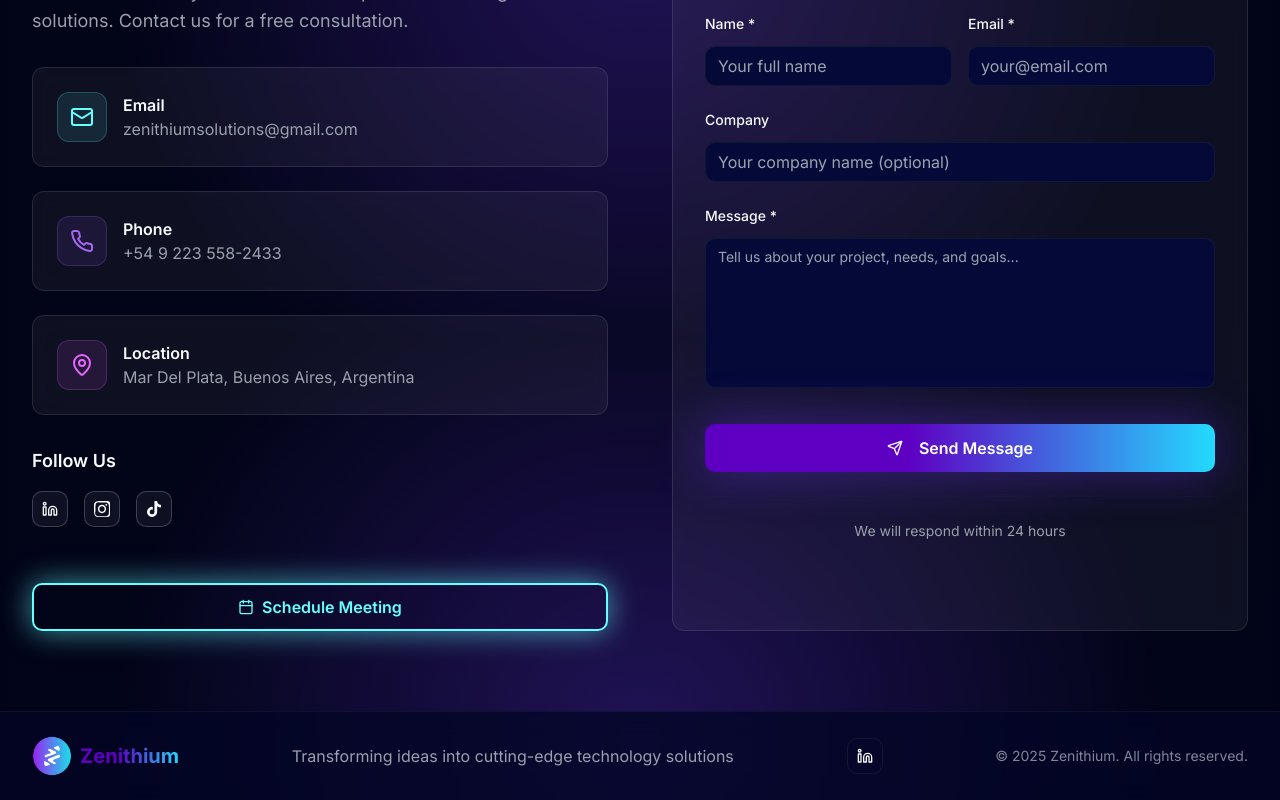
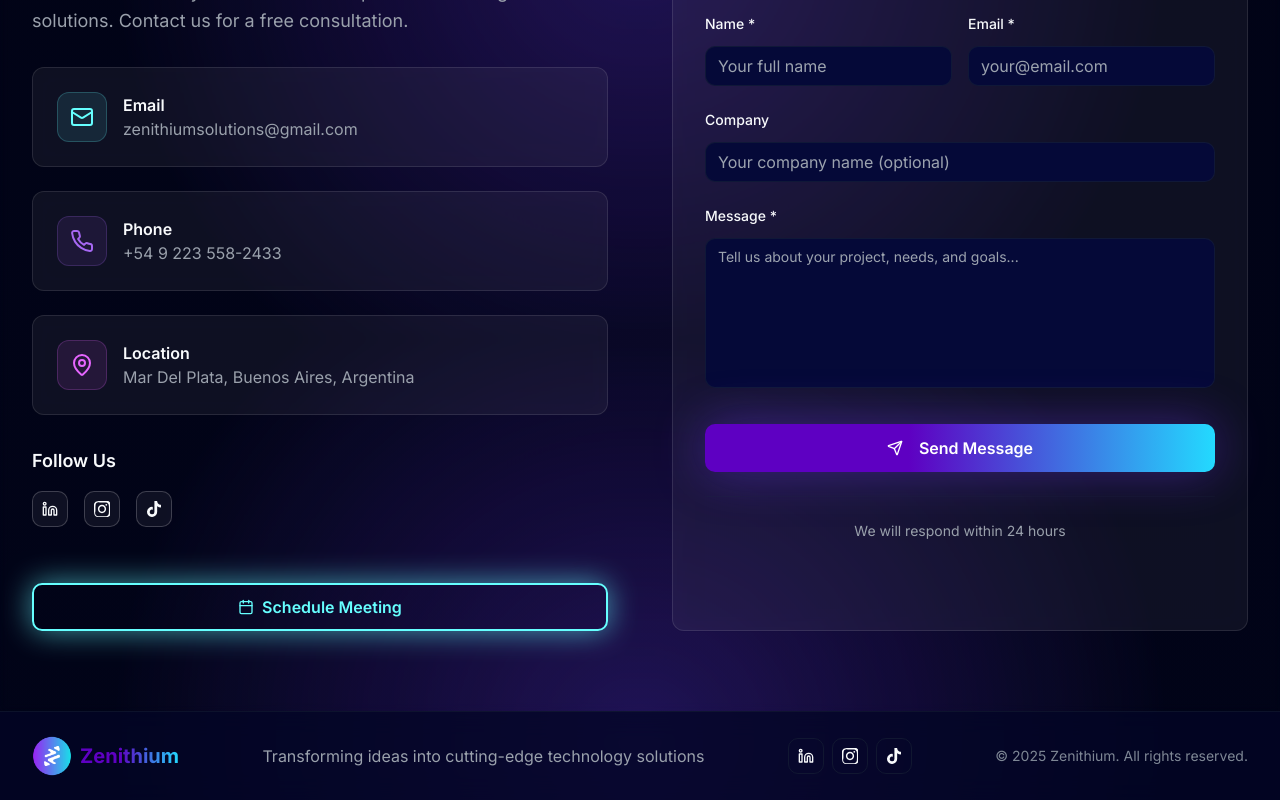
Before and after one commit to Agussstin13/Zenithium, a React (Vite) app: page / in a window 1280 px wide. Shown: the part 5261-6061 px from the top of the page. Built offline with nearby package versions, Linux system fonts and the light colour scheme.

Commit message:
Se agregaron las redes sociales al footer

```diff
--- a/src/pages/Index.jsx
+++ b/src/pages/Index.jsx
@@ -10,6 +10,7 @@ import logo from "../assets/logo.png"
 import WhatsAppButton from "../components/myComponents/WhatsAppButton";
 import { LanguageContext } from "../context/LanguageProvider";
 import { useContext } from "react";
+import { FaTiktok } from "react-icons/fa"; // Importa el ícono de TikTok
 
 const Index = () => {
   const { t } = useContext(LanguageContext);
@@ -22,7 +23,7 @@ const Index = () => {
         <Portfolio />
         <About />
         <Contact />
-        <WhatsAppButton/>
+        <WhatsAppButton />
       </main>
 
       <footer className="bg-surface/80 backdrop-blur-md border-t border-border/40 py-6">
@@ -51,6 +52,28 @@ const Index = () => {
                 <Linkedin className="w-5 h-5" />
               </a>
             </Button>
+            <Button
+              variant="ghost"
+              size="icon"
+              className="hover:text-accent-pink hover:border-accent-pink/50"
+              asChild
+            >
+              <a href="https://www.instagram.com/_zenithium_" target="_blank" rel="noopener noreferrer" aria-label="Instagram Zenithium">
+                <svg xmlns="http://www.w3.org/2000/svg" className="w-5 h-5" fill="currentColor" viewBox="0 0 24 24">
+                  <path d="M12 2.2c3.2 0 3.6 0 4.9.1 1.2.1 2 .2 2.5.4.6.2 1 .5 1.5 1 .5.5.8.9 1 1.5.2.5.3 1.3.4 2.5.1 1.3.1 1.7.1 4.9s0 3.6-.1 4.9c-.1 1.2-.2 2-.4 2.5-.2.6-.5 1-1 1.5-.5.5-.9.8-1.5 1-.5.2-1.3.3-2.5.4-1.3.1-1.7.1-4.9.1s-3.6 0-4.9-.1c-1.2-.1-2-.2-2.5-.4-.6-.2-1-.5-1.5-1-.5-.5-.8-.9-1-1.5-.2-.5-.3-1.3-.4-2.5C2.2 15.6 2.2 15.2 2.2 12s0-3.6.1-4.9c.1-1.2.2-2 .4-2.5.2-.6.5-1 1-1.5.5-.5.9-.8 1.5-1 .5-.2 1.3-.3 2.5-.4C8.4 2.2 8.8 2.2 12 2.2m0-2.2C8.7 0 8.3 0 7 .1 5.7.2 4.6.4 3.8.7c-.9.3-1.7.7-2.4 1.4-.7.7-1.1 1.5-1.4 2.4-.3.8-.5 1.9-.6 3.2C0 8.3 0 8.7 0 12s0 3.7.1 5c.1 1.3.3 2.4.6 3.2.3.9.7 1.7 1.4 2.4.7.7 1.5 1.1 2.4 1.4.8.3 1.9.5 3.2.6 1.3.1 1.7.1 5 .1s3.7 0 5-.1c1.3-.1 2.4-.3 3.2-.6.9-.3 1.7-.7 2.4-1.4.7-.7 1.1-1.5 1.4-2.4.3-.8.5-1.9.6-3.2.1-1.3.1-1.7.1-5s0-3.7-.1-5c-.1-1.3-.3-2.4-.6-3.2-.3-.9-.7-1.7-1.4-2.4-.7-.7-1.5-1.1-2.4-1.4-.8-.3-1.9-.5-3.2-.6C15.7 0 15.3 0 12 0zm0 5.8c-3.4 0-6.2 2.8-6.2 6.2s2.8 6.2 6.2 6.2 6.2-2.8 6.2-6.2-2.8-6.2-6.2-6.2zm0 10.2c-2.2 0-4-1.8-4-4s1.8-4 4-4 4 1.8 4 4-1.8 4-4 4zm6.4-11.6c-.8 0-1.4.6-1.4 1.4s.6 1.4 1.4 1.4 1.4-.6 1.4-1.4-.6-1.4-1.4-1.4z" />
+                </svg>
+              </a>
+            </Button>
+            <Button
+              variant="ghost"
+              size="icon"
+              className="hover:text-accent-purple hover:border-accent-purple/50"
+              asChild
+            >
+              <a href="https://www.tiktok.com/@_zenithium_" target="_blank" rel="noopener noreferrer" aria-label="TikTok Zenithium">
+                <FaTiktok className="w-5 h-5" />
+              </a>
+            </Button>
           </div>
 
           {/* Derechos */}
```
